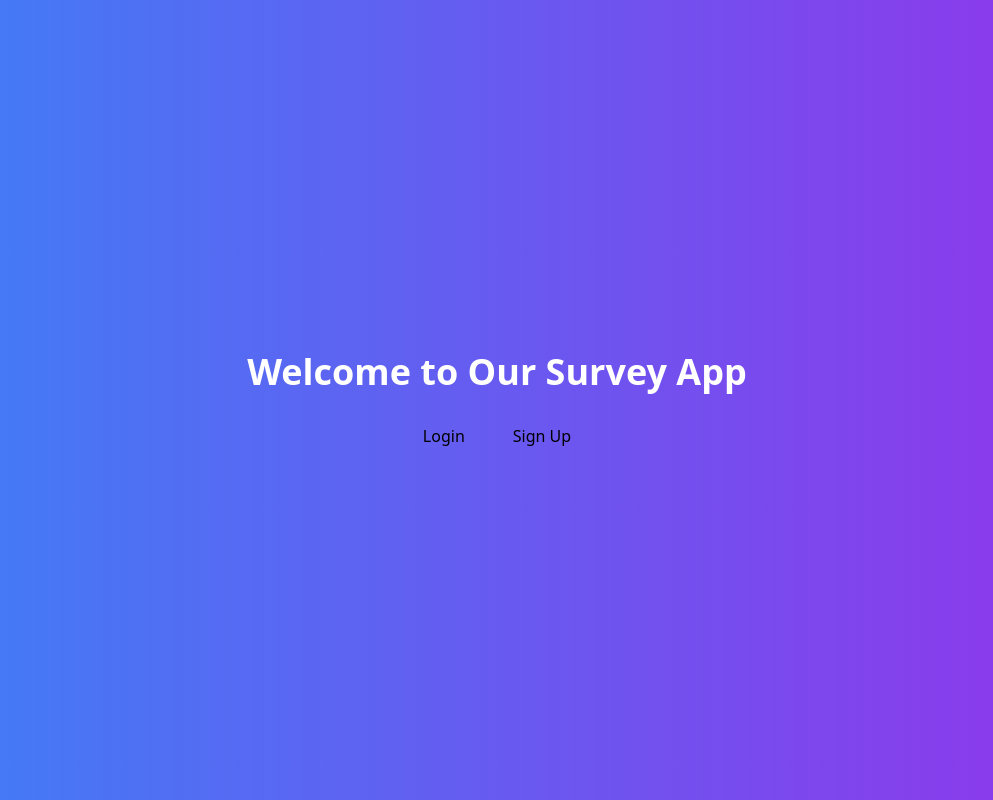
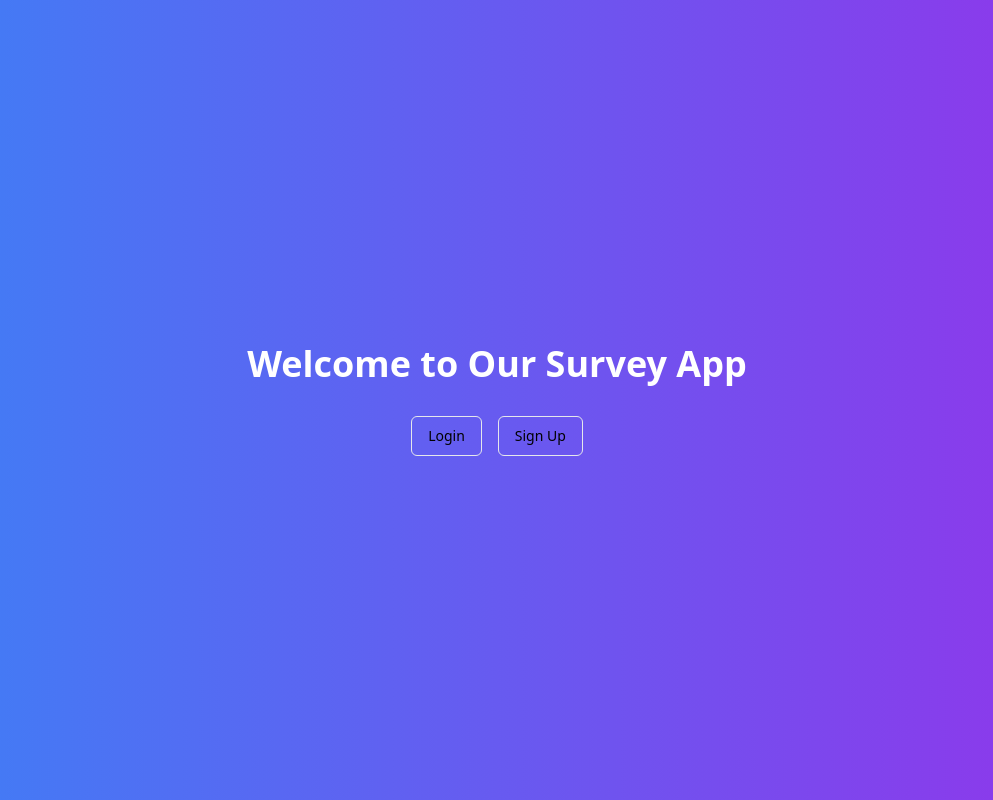
Before and after one commit to Yashhthakkar/TheFocusFeed, a Next.js app: page / in a window 1280 px wide. Shown: the whole page, without its empty margins (143-1136 px from the left). Built offline with nearby package versions, Linux system fonts and the light colour scheme.

Commit message:
with auth r2

```diff
--- a/app/page.tsx
+++ b/app/page.tsx
@@ -6,7 +6,7 @@
     <div className="min-h-screen flex flex-col items-center justify-center bg-gradient-to-r from-blue-500 to-purple-600">
       <h1 className="text-4xl font-bold text-white mb-8">Welcome to Our Survey App</h1>
       <div className="space-x-4">
-        <Button asChild>
+        <Button asChild variant="outline">
           <Link href="/login">Login</Link>
         </Button>
         <Button asChild variant="outline">
--- /dev/null
+++ b/components/ui/button.tsx
@@ -0,0 +1,56 @@
+import * as React from "react"
+import { Slot } from "@radix-ui/react-slot"
+import { cva, type VariantProps } from "class-variance-authority"
+
+import { cn } from "@/lib/utils"
+
+const buttonVariants = cva(
+  "inline-flex items-center justify-center gap-2 whitespace-nowrap rounded-md text-sm font-medium ring-offset-background transition-colors focus-visible:outline-none focus-visible:ring-2 focus-visible:ring-ring focus-visible:ring-offset-2 disabled:pointer-events-none disabled:opacity-50 [&_svg]:pointer-events-none [&_svg]:size-4 [&_svg]:shrink-0",
+  {
+    variants: {
+      variant: {
+        default: "bg-primary text-primary-foreground hover:bg-primary/90",
+        destructive:
+          "bg-destructive text-destructive-foreground hover:bg-destructive/90",
+        outline:
+          "border border-input bg-background hover:bg-accent hover:text-accent-foreground",
+        secondary:
+          "bg-secondary text-secondary-foreground hover:bg-secondary/80",
+        ghost: "hover:bg-accent hover:text-accent-foreground",
+        link: "text-primary underline-offset-4 hover:underline",
+      },
+      size: {
+        default: "h-10 px-4 py-2",
+        sm: "h-9 rounded-md px-3",
+        lg: "h-11 rounded-md px-8",
+        icon: "h-10 w-10",
+      },
+    },
+    defaultVariants: {
+      variant: "default",
+      size: "default",
+    },
+  }
+)
+
+export interface ButtonProps
+  extends React.ButtonHTMLAttributes<HTMLButtonElement>,
+    VariantProps<typeof buttonVariants> {
+  asChild?: boolean
+}
+
+const Button = React.forwardRef<HTMLButtonElement, ButtonProps>(
+  ({ className, variant, size, asChild = false, ...props }, ref) => {
+    const Comp = asChild ? Slot : "button"
+    return (
+      <Comp
+        className={cn(buttonVariants({ variant, size, className }))}
+        ref={ref}
+        {...props}
+      />
+    )
+  }
+)
+Button.displayName = "Button"
+
+export { Button, buttonVariants }
--- /dev/null
+++ b/components/ui/input.tsx
@@ -0,0 +1,25 @@
+import * as React from "react"
+
+import { cn } from "@/lib/utils"
+
+export interface InputProps
+  extends React.InputHTMLAttributes<HTMLInputElement> {}
+
+const Input = React.forwardRef<HTMLInputElement, InputProps>(
+  ({ className, type, ...props }, ref) => {
+    return (
+      <input
+        type={type}
+        className={cn(
+          "flex h-10 w-full rounded-md border border-input bg-background px-3 py-2 text-sm ring-offset-background file:border-0 file:bg-transparent file:text-sm file:font-medium file:text-foreground placeholder:text-muted-foreground focus-visible:outline-none focus-visible:ring-2 focus-visible:ring-ring focus-visible:ring-offset-2 disabled:cursor-not-allowed disabled:opacity-50",
+          className
+        )}
+        ref={ref}
+        {...props}
+      />
+    )
+  }
+)
+Input.displayName = "Input"
+
+export { Input }
--- /dev/null
+++ b/components/ui/label.tsx
@@ -0,0 +1,26 @@
+"use client"
+
+import * as React from "react"
+import * as LabelPrimitive from "@radix-ui/react-label"
+import { cva, type VariantProps } from "class-variance-authority"
+
+import { cn } from "@/lib/utils"
+
+const labelVariants = cva(
+  "text-sm font-medium leading-none peer-disabled:cursor-not-allowed peer-disabled:opacity-70"
+)
+
+const Label = React.forwardRef<
+  React.ElementRef<typeof LabelPrimitive.Root>,
+  React.ComponentPropsWithoutRef<typeof LabelPrimitive.Root> &
+    VariantProps<typeof labelVariants>
+>(({ className, ...props }, ref) => (
+  <LabelPrimitive.Root
+    ref={ref}
+    className={cn(labelVariants(), className)}
+    {...props}
+  />
+))
+Label.displayName = LabelPrimitive.Root.displayName
+
+export { Label }
--- /dev/null
+++ b/components/ui/textarea.tsx
@@ -0,0 +1,24 @@
+import * as React from "react"
+
+import { cn } from "@/lib/utils"
+
+export interface TextareaProps
+  extends React.TextareaHTMLAttributes<HTMLTextAreaElement> {}
+
+const Textarea = React.forwardRef<HTMLTextAreaElement, TextareaProps>(
+  ({ className, ...props }, ref) => {
+    return (
+      <textarea
+        className={cn(
+          "flex min-h-[80px] w-full rounded-md border border-input bg-background px-3 py-2 text-sm ring-offset-background placeholder:text-muted-foreground focus-visible:outline-none focus-visible:ring-2 focus-visible:ring-ring focus-visible:ring-offset-2 disabled:cursor-not-allowed disabled:opacity-50",
+          className
+        )}
+        ref={ref}
+        {...props}
+      />
+    )
+  }
+)
+Textarea.displayName = "Textarea"
+
+export { Textarea }
--- a/package.json
+++ b/package.json
@@ -6,6 +6,7 @@
     "lint": "next lint"
   },
   "dependencies": {
+    "@radix-ui/react-label": "^2.1.0",
     "@radix-ui/react-slot": "^1.1.0",
     "autoprefixer": "^10.4.20",
     "class-variance-authority": "^0.7.0",
@@ -15,6 +16,7 @@
     "next": "^15.0.1",
     "postcss": "^8.4.47",
     "react": "^18.3.1",
+    "react-day-picker": "^9.2.0",
     "react-dom": "^18.3.1",
     "tailwind-merge": "^2.5.4",
     "tailwindcss": "^3.4.14",
```
Also changed, not shown: @/components/auth-form.tsx (+23 -16 lines), 1 other file (tests, documents, lock files or other folders).
